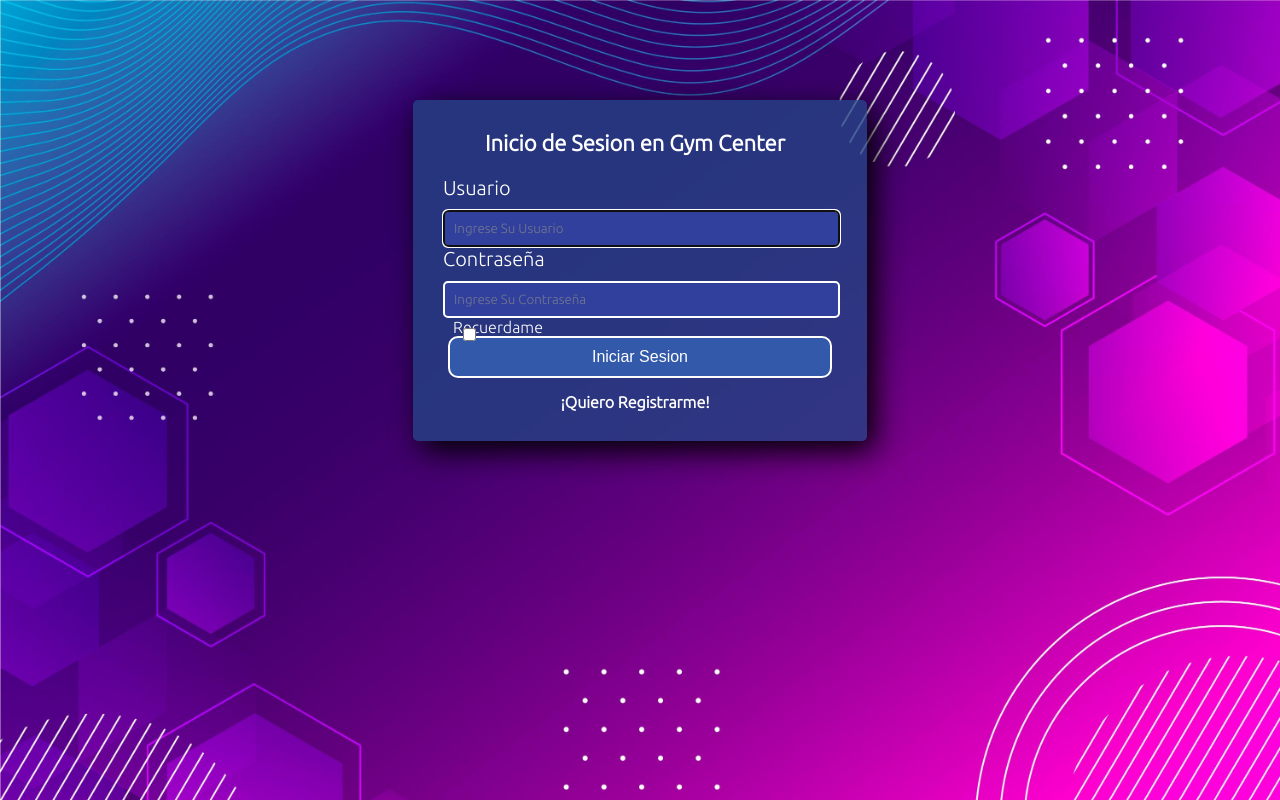
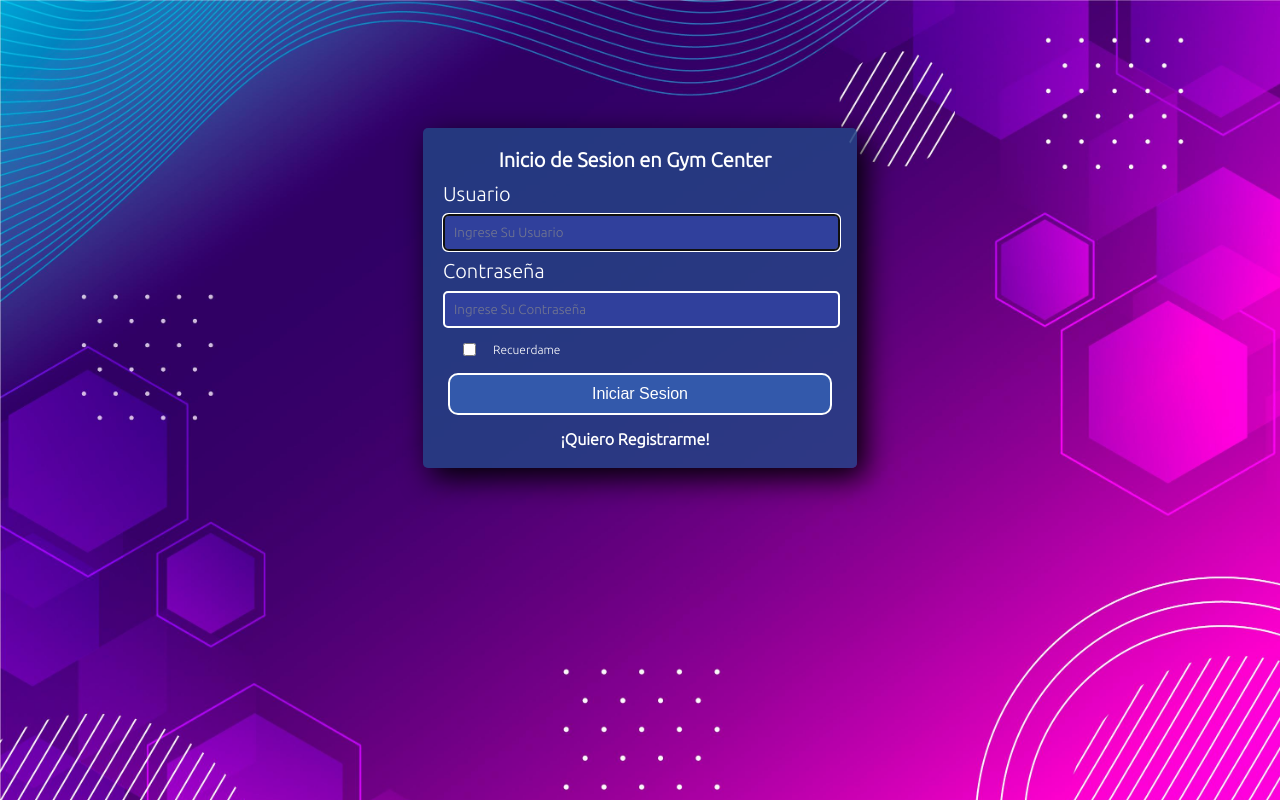
Before and after one commit to byterblu/Proyecto-Login-Gym, a plain HTML site: page login.html in a window 1280 px wide. Drawn offline with Linux system fonts and the light colour scheme.

Commit message:
final3.0

```diff
--- a/registro.css
+++ b/registro.css
@@ -116,14 +116,15 @@ body{
 
  .form-inicio{
     width: 30%;
-    height: auto;
-    background-color:hsla(221, 57%, 33%, 0.795);
-    padding: 30px 40px 30px 30px;
+    height: 300px;
+    background-color:hwb(221 14% 48% / 0.856);
+    padding: 20px 30px 20px 20px;
     margin: auto;
-    margin-top: 100px;
+    margin-top: 10%;
+    margin-bottom: 10px;
     border-radius: 5px;
     font-family: 'Ubuntu', sans-serif;
-    box-shadow: 8px 10px 30px;
+    box-shadow: 8px 10px 30px
  }
 
 .form-inicio a{
@@ -132,21 +133,25 @@ body{
 }
 
 .form-inicio h2{
-    font-size: 22px;
-    margin-bottom: 20px;
+    font-size: 20px;
+    margin-bottom: 10px;
     text-align: center;
     color: white;
 }
 
 .form-inicio .terminos{
+    height: 30px;
+    font-size: 12px;
+    float: left;
     color: white;
-    margin-left: 10px;
+    margin-top: 15px;
+    margin-left: 50px;
 }
 
 .form-inicio .check{
-    margin-top: 10px;
+    margin-top: 15px;
     margin-left: 20px;
-    margin-bottom: 25px;
+    position: absolute;
 }
 
 /** FORMULARIO DE REGISTRO COMPLETADO **/
@@ -196,7 +201,9 @@ body{
 }
 .form-inicio .nombre-inputs{
 
-    margin-bottom: 10px;
+    margin-bottom: 8px;
+    margin-top: 8px;
+
     font-family: 'Ubuntu', sans-serif;
     color: white;
     font-size: 20px;
```
